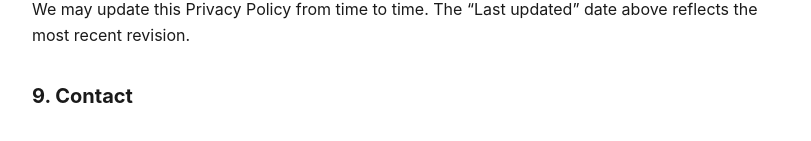
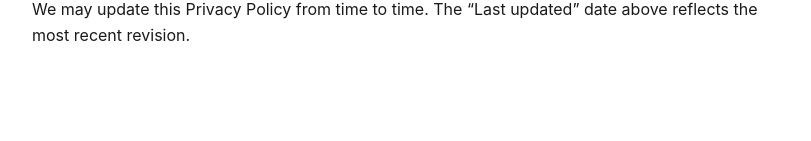
Before and after one commit to binance-web3/privacy, a plain HTML site: page index.html in a window 1280 px wide. Shown: the part 1509-1650 px from the top of the page, without its empty margins (228-1039 px from the left). Drawn offline with Linux system fonts and the light colour scheme.

Commit message:
Update index.html

```diff
--- a/index.html
+++ b/index.html
@@ -107,6 +107,5 @@
     updated&rdquo; date above reflects the most recent revision.
   </p>
 
-  <h2>9. Contact</h2>
 </body>
 </html>
```
